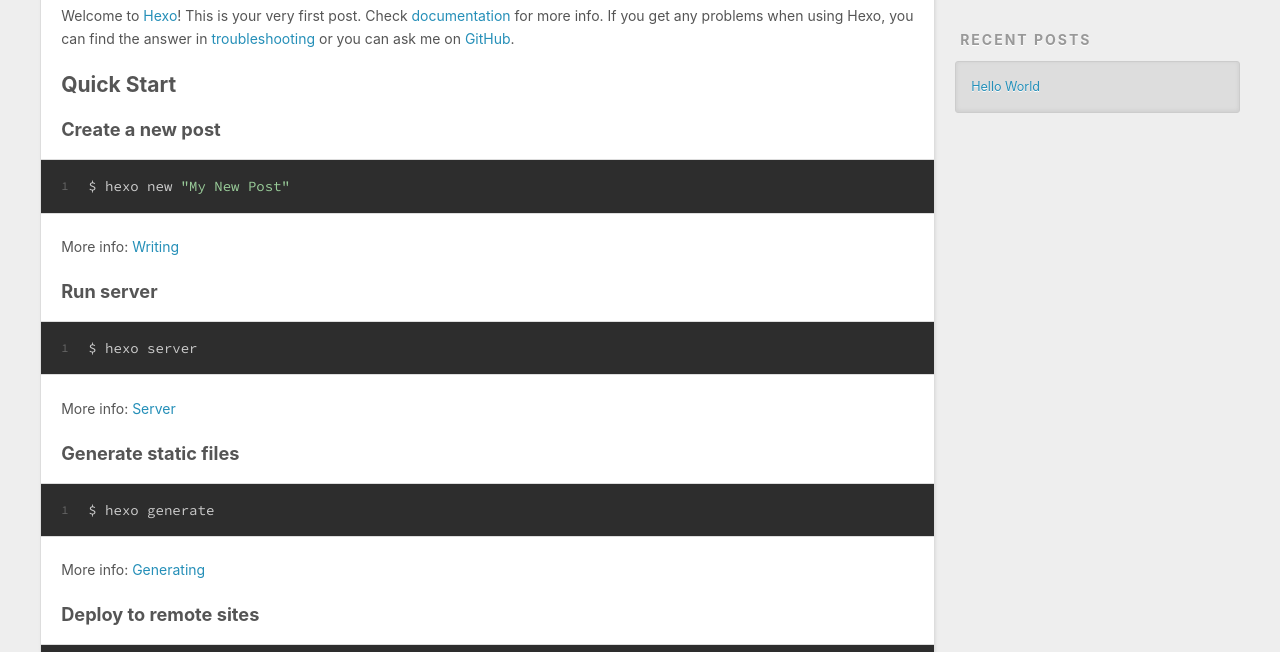
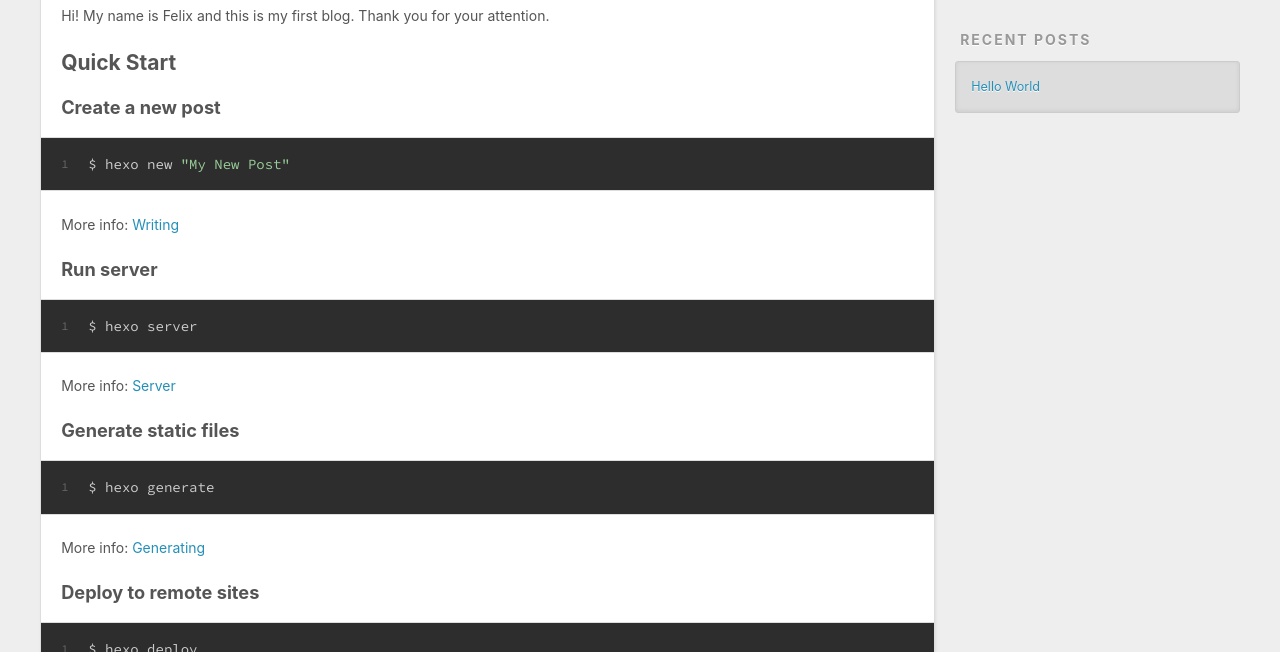
Before and after one commit to Blackkkker/Blackkkker.github.io, a plain HTML site: page 2020/03/20/hello-world/index.html in a window 1280 px wide. Shown: the part 448-1100 px from the top of the page. Drawn offline with nearby package versions, Linux system fonts and the light colour scheme.

Commit message:
Site updated: 2020-03-20 21:37:54

```diff
--- a/2020/03/20/hello-world/index.html
+++ b/2020/03/20/hello-world/index.html
@@ -7,15 +7,15 @@
 
   <title>Hello World | Hexo</title>
   <meta name="viewport" content="width=device-width, initial-scale=1, maximum-scale=1">
-  <meta name="description" content="Welcome to Hexo! This is your very first post. Check documentation for more info. If you get any problems when using Hexo, you can find the answer in troubleshooting or you can ask me on GitHub. Quick">
+  <meta name="description" content="Hi! My name is Felix and this is my first blog. Thank you for your attention. Quick StartCreate a new post1$ hexo new &quot;My New Post&quot;  More info: Writing Run server1$ hexo server  More info: Server Gene">
 <meta property="og:type" content="article">
 <meta property="og:title" content="Hello World">
 <meta property="og:url" content="http://yoursite.com/2020/03/20/hello-world/index.html">
 <meta property="og:site_name" content="Hexo">
-<meta property="og:description" content="Welcome to Hexo! This is your very first post. Check documentation for more info. If you get any problems when using Hexo, you can find the answer in troubleshooting or you can ask me on GitHub. Quick">
+<meta property="og:description" content="Hi! My name is Felix and this is my first blog. Thank you for your attention. Quick StartCreate a new post1$ hexo new &quot;My New Post&quot;  More info: Writing Run server1$ hexo server  More info: Server Gene">
 <meta property="og:locale" content="en_US">
 <meta property="article:published_time" content="2020-03-20T13:03:25.556Z">
-<meta property="article:modified_time" content="2020-03-20T13:03:25.556Z">
+<meta property="article:modified_time" content="2020-03-20T13:37:38.882Z">
 <meta property="article:author" content="John Doe">
 <meta name="twitter:card" content="summary">
 
@@ -88,7 +88,7 @@
 
     <div class="article-entry" itemprop="articleBody">
 
-        <p>Welcome to <a href="https://hexo.io/" target="_blank" rel="noopener">Hexo</a>! This is your very first post. Check <a href="https://hexo.io/docs/" target="_blank" rel="noopener">documentation</a> for more info. If you get any problems when using Hexo, you can find the answer in <a href="https://hexo.io/docs/troubleshooting.html" target="_blank" rel="noopener">troubleshooting</a> or you can ask me on <a href="https://github.com/hexojs/hexo/issues" target="_blank" rel="noopener">GitHub</a>.</p>
+        <p>Hi! My name is Felix and this is my first blog. Thank you for your attention.</p>
 <h2 id="Quick-Start"><a href="#Quick-Start" class="headerlink" title="Quick Start"></a>Quick Start</h2><h3 id="Create-a-new-post"><a href="#Create-a-new-post" class="headerlink" title="Create a new post"></a>Create a new post</h3><figure class="highlight bash"><table><tr><td class="gutter"><pre><span class="line">1</span><br></pre></td><td class="code"><pre><span class="line">$ hexo new <span class="string">"My New Post"</span></span><br></pre></td></tr></table></figure>
 
 <p>More info: <a href="https://hexo.io/docs/writing.html" target="_blank" rel="noopener">Writing</a></p>
```
Also changed, not shown: index.html (+1 -1 lines).
